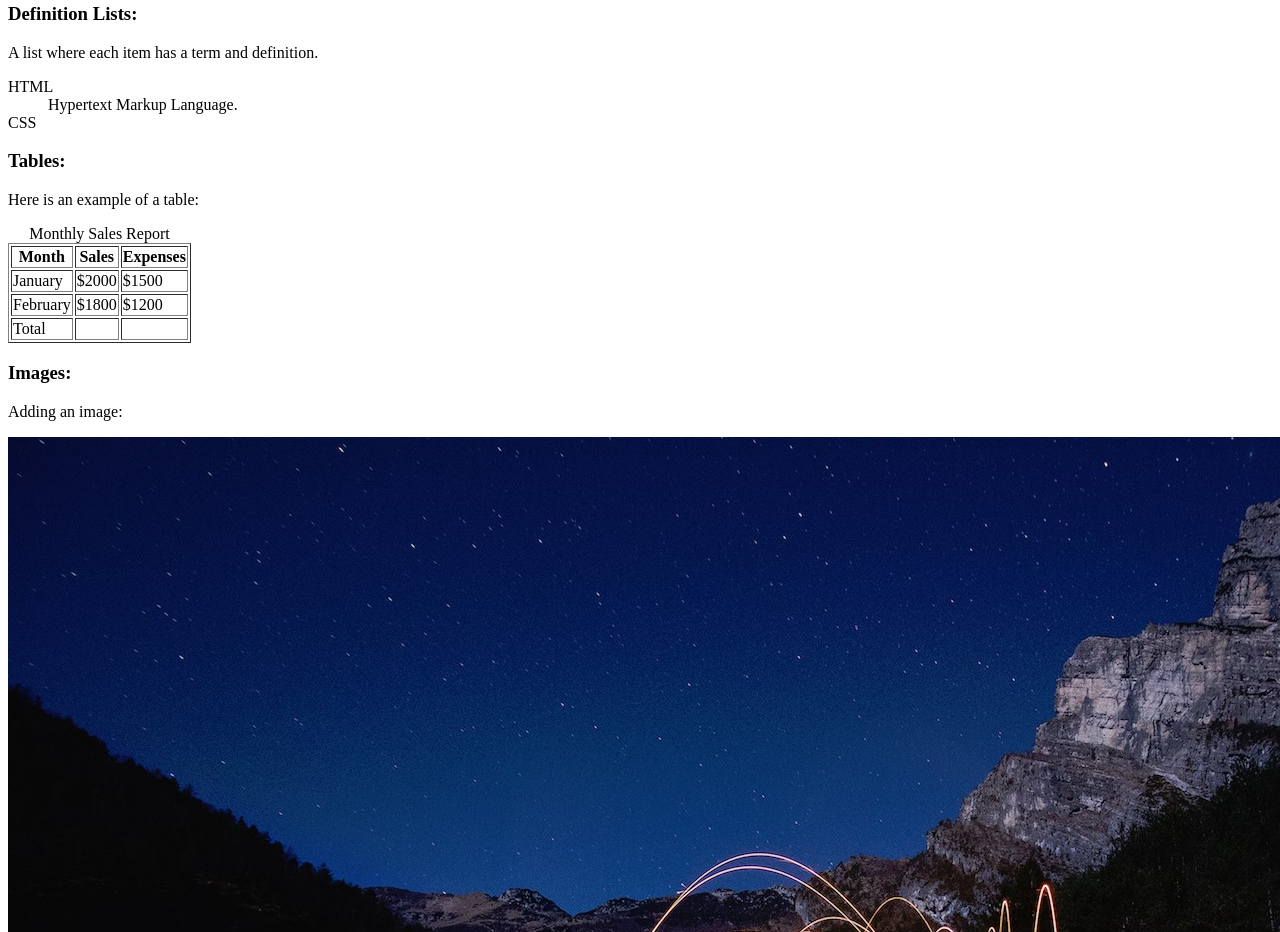
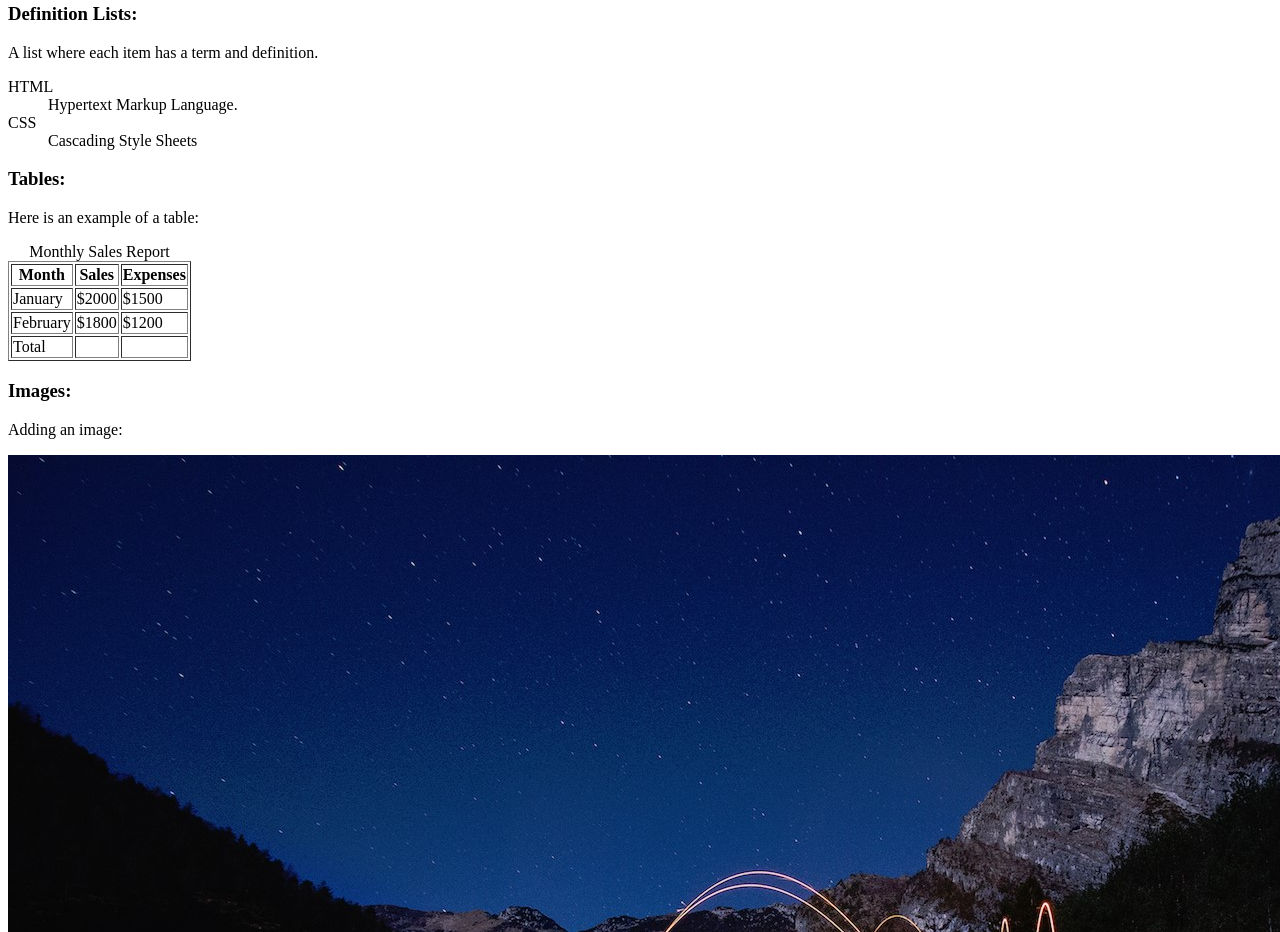
Before and after one commit to Mark-Guerta/ENSF381_Lab2, a plain HTML site: page news.html in a window 1280 px wide. Shown: the part 788-1720 px from the top of the page. Drawn offline with Linux system fonts and the light colour scheme; files whose address does not match are found by name.

Commit message:
Section3 done

```diff
--- a/news.html
+++ b/news.html
@@ -91,7 +91,7 @@ Description : A simple HTML file.
             <dt>HTML</dt>
             <dd>Hypertext Markup Language.</dd>
 			<dt>CSS</dt>
-            <dd><!--Add CSS definition here--></dd>
+            <dd>Cascading Style Sheets</dd>
         </dl>
 
 
```
